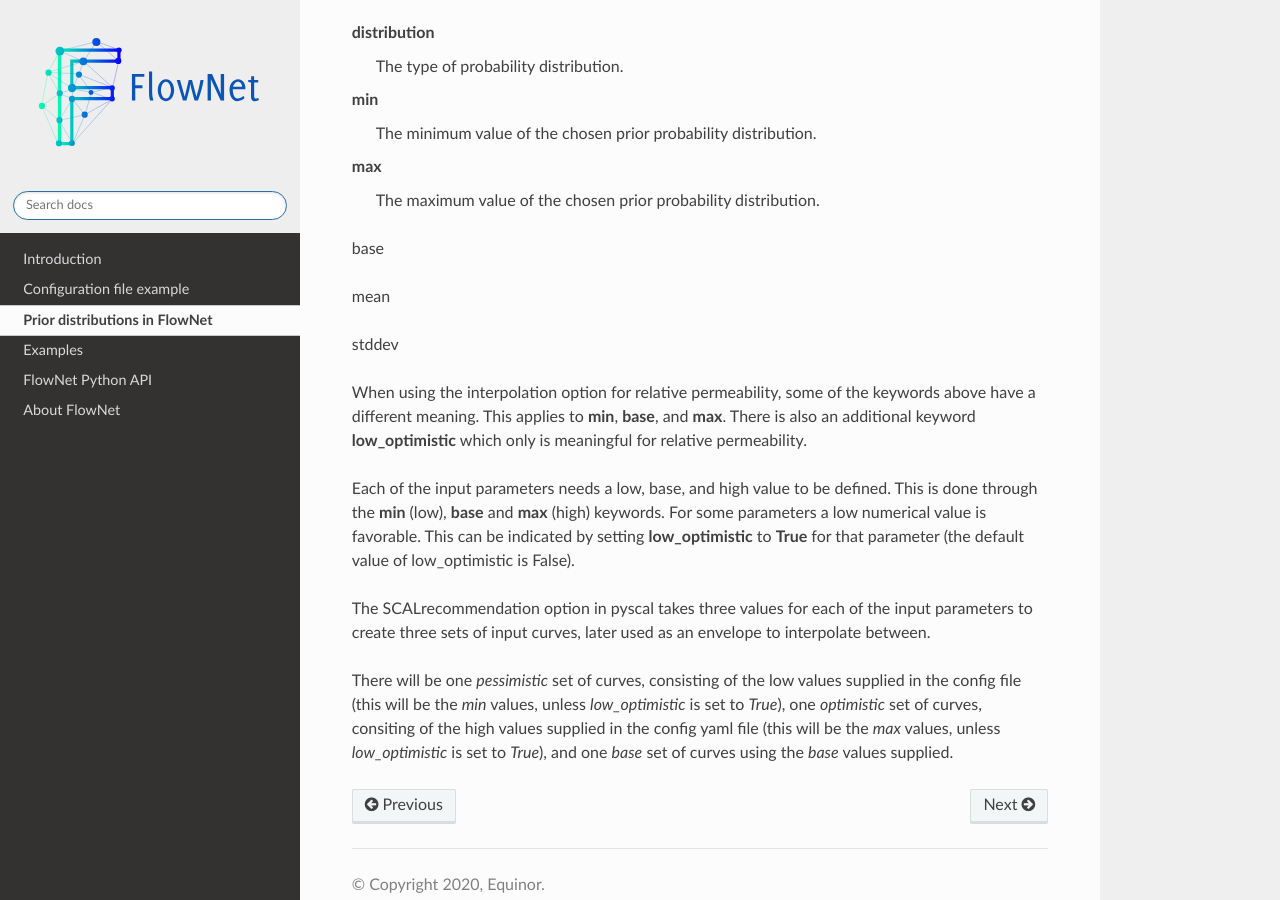
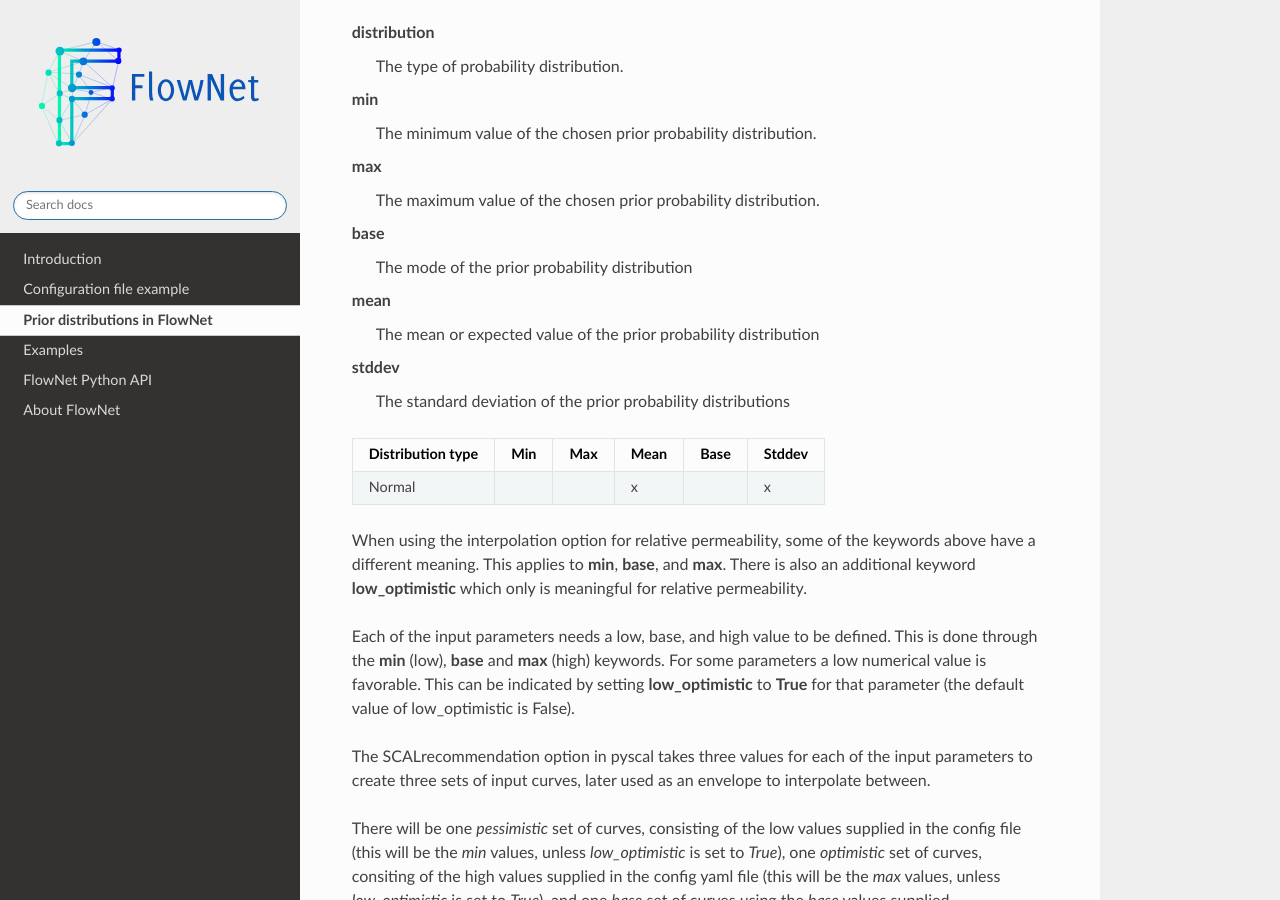
Before and after one commit to equinor/flownet, a Sphinx documentation site: the page built from docs/parametrization.rst, in a window 1280 px wide and 900 px high, scrolled down 664 px. Built offline with Sphinx 7.4.7 and the Read the Docs theme 2.0.0, drawn with Linux system fonts in a browser that asks for light colours.

Commit message:
Update parametrization.rst

```diff
--- a/docs/parametrization.rst
+++ b/docs/parametrization.rst
@@ -43,13 +43,20 @@ max
   The maximum value of the chosen prior probability distribution.
 
 base
+  The mode of the prior probability distribution
 
 mean
+  The mean or expected value of the prior probability distribution
 
 stddev
+  The standard deviation of the prior probability distributions
 
 
-
++------------+-------+------+------+------+------+------+
+| Distribution type  | Min  | Max  | Mean | Base |Stddev|
++============+=======+======+======+======+======+======+
+| Normal             |      |      |   x  |      |   x  |
++--------------------+------+------+------+------+------+
 
 
 When using the interpolation option for relative permeability, some of the keywords above
```
